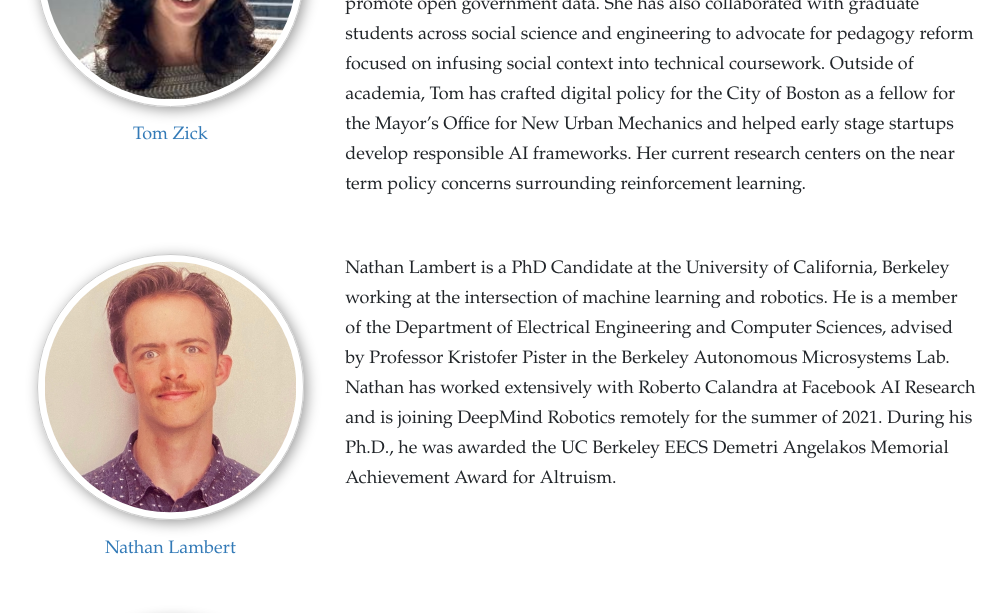
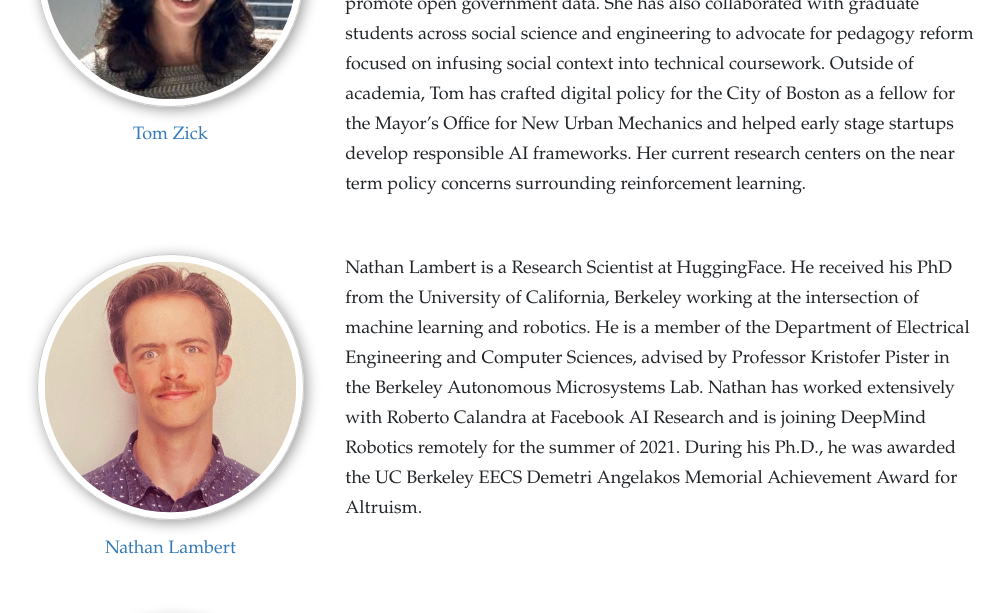
Before and after one commit to RewardReports/RewardReports.github.io, a Jekyll site: the page built from index.md, in a window 1280 px wide and 900 px high, scrolled down 1403 px, cut to the strip 0-613 px from the top of the window. Shown: the whole strip, without its empty margins (156-1161 px from the left). Built offline with Jekyll 4.4.1, drawn with Linux system fonts in a browser that asks for light colours; nearby versions of some CDN libraries.

Commit message:
update nol bio

```diff
--- a/_data/organizers.yaml
+++ b/_data/organizers.yaml
@@ -27,7 +27,8 @@
    website: https://www.natolambert.com/
    image: /assets/organizer-images/lambert.jpeg
    bio: >
-    Nathan Lambert is  a PhD Candidate at the University of California, Berkeley working at the intersection of machine learning and robotics.
+    Nathan Lambert is a Research Scientist at HuggingFace.
+    He received his PhD from the University of California, Berkeley working at the intersection of machine learning and robotics.
     He is a member of the Department of Electrical Engineering and Computer Sciences, advised by Professor Kristofer Pister in the Berkeley Autonomous Microsystems Lab.
     Nathan has worked extensively with Roberto Calandra at Facebook AI Research and is joining DeepMind Robotics remotely for the summer of 2021.
     During his Ph.D., he was awarded the UC Berkeley EECS Demetri Angelakos Memorial Achievement Award for Altruism.
```
